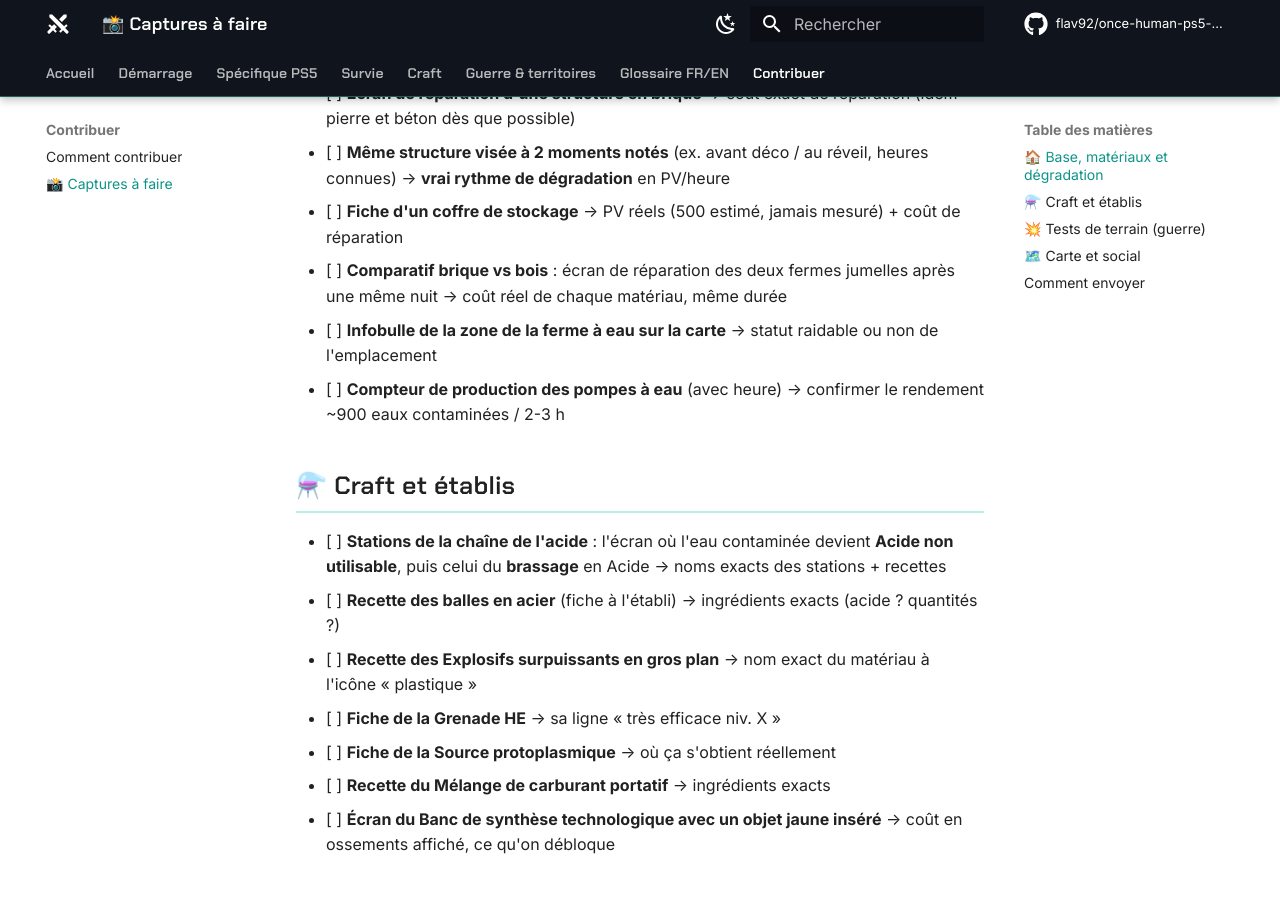
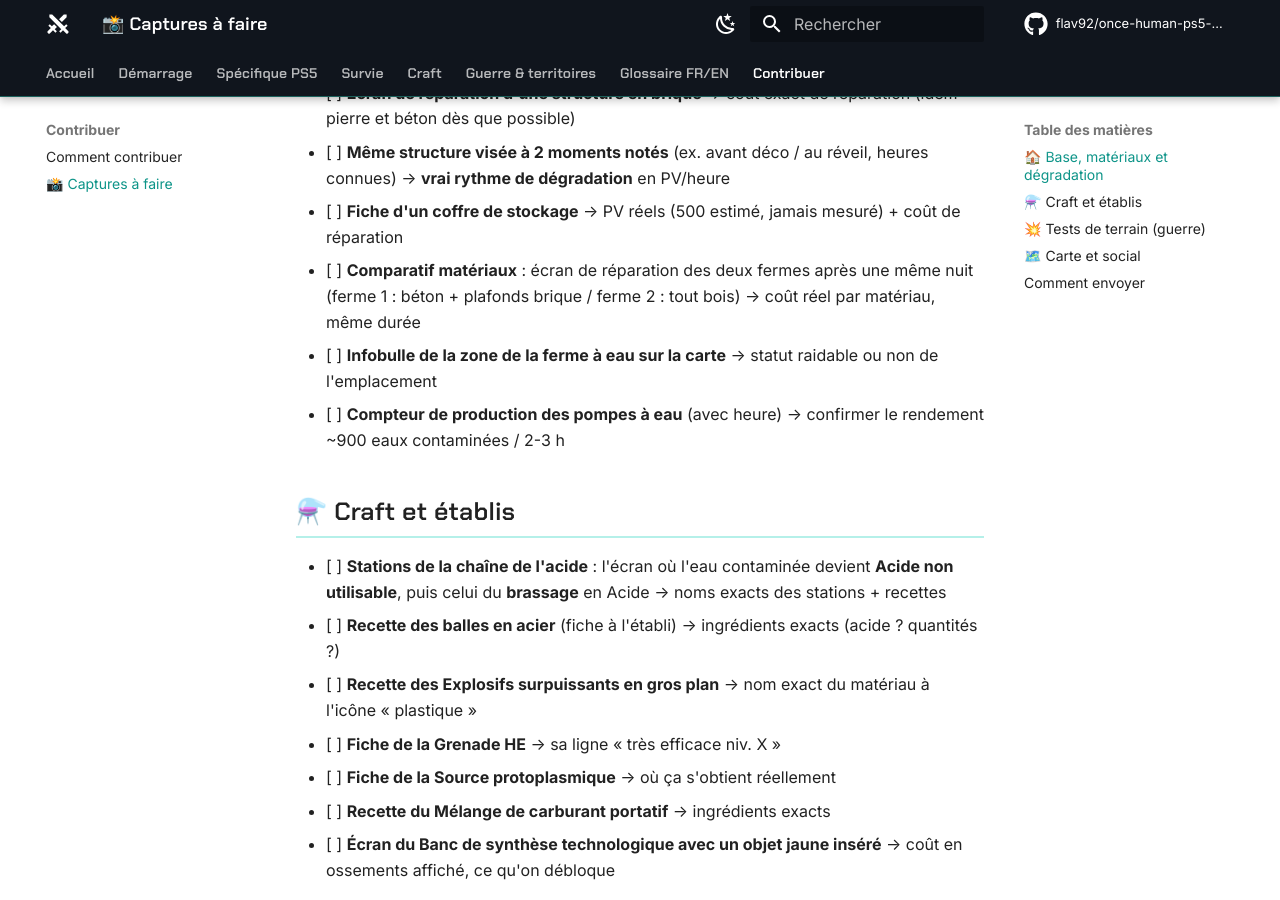
Before and after one commit to flav92/once-human-ps5-wiki, an MkDocs documentation site: the page built from docs/captures-a-faire.md, in a window 1280 px wide and 900 px high, scrolled down 758 px. Built offline with MkDocs 1.6.1 and Material for MkDocs 9.7.7, drawn with Linux system fonts in a browser that asks for light colours; comment, search, counter and statistics services are not loaded.

Commit message:
Ferme : murs/fondations béton + plafonds brique (précision terrain)
Co-Authored-By: Claude Fable 5 <noreply@anthropic.com>
Claude-Session: https://claude.ai/code/session_01TCxfqbazixhXZqmCd3gYVk

```diff
--- a/docs/captures-a-faire.md
+++ b/docs/captures-a-faire.md
@@ -15,7 +15,7 @@
 - [ ] **Écran de réparation d'une structure en brique** → coût exact de réparation (idem pierre et béton dès que possible)
 - [ ] **Même structure visée à 2 moments notés** (ex. avant déco / au réveil, heures connues) → **vrai rythme de dégradation** en PV/heure
 - [ ] **Fiche d'un coffre de stockage** → PV réels (500 estimé, jamais mesuré) + coût de réparation
-- [ ] **Comparatif brique vs bois** : écran de réparation des deux fermes jumelles après une même nuit → coût réel de chaque matériau, même durée
+- [ ] **Comparatif matériaux** : écran de réparation des deux fermes après une même nuit (ferme 1 : béton + plafonds brique / ferme 2 : tout bois) → coût réel par matériau, même durée
 - [ ] **Infobulle de la zone de la ferme à eau sur la carte** → statut raidable ou non de l'emplacement
 - [ ] **Compteur de production des pompes à eau** (avec heure) → confirmer le rendement ~900 eaux contaminées / 2-3 h
 
```
Also changed, not shown: docs/jeu/base-territoire.md (+1 -1 lines).
